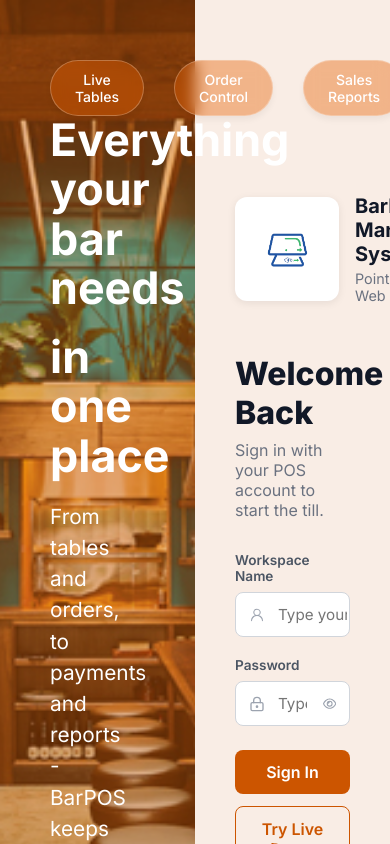
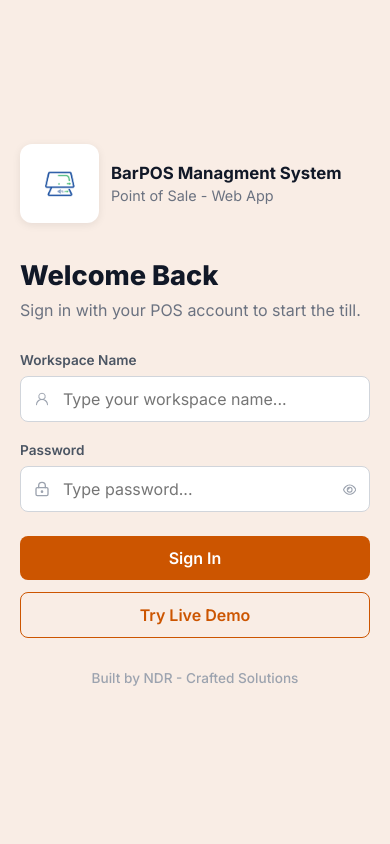
Before and after one commit to 1ndr-ITech5/BarPOS-management-system, a React app in the folder frontend/: page /workspace-signin-page in a window 390 px wide. Shown: the top 844 px of the page. Built offline with nearby package versions, Linux system fonts and the light colour scheme; no server answers; the HTML template or start-up script is replaced by a standard one.

Commit message:
feat: add responsive layout for workspace login page

```diff
--- a/frontend/src/pages-style/Login.css
+++ b/frontend/src/pages-style/Login.css
@@ -1,113 +1,111 @@
-@import url('https://fonts.googleapis.com/css2?family=Inter:wght@400;500;700;800&display=swap');
+@import url('https://fonts.googleapis.com/css2?family=Inter:wght@400;500;600;700;800&display=swap');
 
-/* Split layout */
 .login {
+    --accent: #cc5500;
+    --text-dark: #111827;
+    --text-muted: #6b7280;
+
     display: flex;
     width: 100%;
     min-height: 100vh;
+    font-family: 'Inter', sans-serif;
 }
 
-/* Left Side - Hero */
+.login button,
+.login input {
+    font-family: inherit;
+}
+
+/* ========== Hero Section ========== */
+
 .login-hero {
-  flex: 0 0 50%;
+    position: relative;
+    display: flex;
+    flex: 1 1 50%;
     max-width: 50%;
-  position: relative;
+    min-height: 100vh;
     background-size: cover;
     background-position: center;
     background-repeat: no-repeat;
-  display: flex;
-  flex-direction: column;
 }
 
-/* Overlay with burnt orange tone */
 .hero-overlay {
     position: absolute;
-  top: 0;
-  left: 0;
-  width: 100%;
-  height: 100%;
-  background-color: rgba(204, 85, 0, 0.45);
+    inset: 0;
+    background: rgba(204, 85, 0, 0.45);
     z-index: 1;
 }
 
-/* Content container */
 .hero-content {
     position: relative;
     z-index: 2;
     display: flex;
     flex-direction: column;
     justify-content: space-between;
-  height: 100%;
+    width: 100%;
     padding: 60px 50px;
 }
 
-/* Feature Buttons */
 .img-buttons {
     display: flex;
     gap: 30px;
 }
 
 .img-buttons button {
+    padding: 10px 24px;
+    border: 1px solid rgba(255, 255, 255, 0.25);
+    border-radius: 30px;
     background: rgba(230, 95, 0, 0.4);
     backdrop-filter: blur(8px);
-  -webkit-backdrop-filter: blur(8px);
-  border: 1px solid rgba(255, 255, 255, 0.25);
-  border-radius: 30px;
-  color: #ffffff;
-  font-family: 'Inter', sans-serif;
+    color: white;
+    font-size: 14px;
     font-weight: 500;
-  font-size: 14px;
-  padding: 10px 24px;
     cursor: default;
     box-shadow: 0 4px 6px rgba(0, 0, 0, 0.05);
 }
 
-/* Text Section */
 .description {
-  margin-top: auto; /* Pushes content to bottom */
-  margin-bottom: 10vh; /* Keeps it roughly in lower 20% */
+    margin-top: auto;
+    margin-bottom: 10vh;
 }
 
 .description h1 {
-  font-family: 'Inter', sans-serif;
+    margin: 0 0 20px;
+    color: white;
+    font-size: 2.8rem;
     font-weight: 700;
-  font-size: 2.8rem;
     line-height: 1.1;
-  color: #ffffff;
-  margin: 0 0 20px 0;
 }
 
 .description h3 {
-  font-family: 'Inter', sans-serif;
+    max-width: 85%;
+    margin: 0;
+    color: white;
+    font-size: 1.3rem;
     font-weight: 400;
-  font-size: 1.3rem;
     line-height: 1.5;
-  color: #ffffff;
-  margin: 0;
-  max-width: 85%;
 }
 
-/* Right Side - Form */
+/* ========== Login Form ========== */
+
 .login-form {
-  flex: 0 0 50%;
-  max-width: 50%;
     display: flex;
+    flex: 1 1 50%;
     flex-direction: column;
     justify-content: center;
     align-items: center;
+    max-width: 50%;
     padding: 40px;
+    box-sizing: border-box;
     overflow-y: auto;
     overflow-x: hidden;
-  box-sizing: border-box;
 }
 
-/* Inner constraints to match the image structure */
 .login-form > * {
     width: 100%;
     max-width: 400px;
 }
 
-/* Header (Logo + Text) */
 .log-page-header {
     display: flex;
     align-items: center;
@@ -118,10 +116,10 @@
 .log-page-header img {
     width: 100px;
     height: 100px;
+    padding: 2px;
+    border-radius: 12px;
+    background: white;
     object-fit: contain;
-  background-color: #ffffff;
-  border-radius: 12px;
-  padding: 2px;
     box-shadow: 0 2px 8px rgba(0, 0, 0, 0.08);
 }
 
@@ -131,39 +129,35 @@
 }
 
 .log-page-header h2 {
-  font-family: 'Inter', sans-serif;
+    margin: 0 0 4px;
+    color: var(--text-dark);
+    font-size: 1.25rem;
     font-weight: 700;
-  font-size: 1.25rem;
-  color: #111827;
-  margin: 0 0 4px 0;
 }
 
 .log-page-header h3 {
-  font-family: 'Inter', sans-serif;
+    margin: 0;
+    color: var(--text-muted);
+    font-size: 0.9rem;
     font-weight: 400;
-  font-size: 0.9rem;
-  color: #6b7280;
-  margin: 0;
 }
 
-/* Form Titles */
 .login-form > h1 {
-  font-family: 'Inter', sans-serif;
+    margin: 0 0 8px;
+    color: var(--text-dark);
+    font-size: 2rem;
     font-weight: 800;
-  font-size: 2rem;
-  color: #111827;
-  margin: 0 0 8px 0;
 }
 
 .login-form > h2 {
-  font-family: 'Inter', sans-serif;
+    margin: 0 0 32px;
+    color: var(--text-muted);
+    font-size: 1rem;
     font-weight: 400;
-  font-size: 1rem;
-  color: #6b7280;
-  margin: 0 0 32px 0;
 }
 
-/* Fields Container using Grid to place icons correctly without altering HTML */
+/* ========== Login Fields ========== */
+
 .log-fields {
     display: grid;
     grid-template-columns: auto 1fr auto;
@@ -171,102 +165,85 @@
     margin-bottom: 24px;
 }
 
-/* Username Label */
-.log-fields > label:nth-of-type(1) {
+.log-fields > label {
     grid-column: 1 / -1;
-  font-family: 'Inter', sans-serif;
+    margin-bottom: 8px;
+    color: #4b5563;
+    font-size: 0.85rem;
     font-weight: 600;
-  font-size: 0.85rem;
-  color: #4b5563;
-  margin-bottom: 8px;
 }
 
-/* Username Icon */
-.log-fields > svg:nth-of-type(1) {
+.log-fields > label:first-of-type {
+    grid-row: 1;
+}
+
+.log-fields > label:last-of-type {
+    grid-row: 3;
+    margin-top: 20px;
+}
+
+.log-fields > svg {
     grid-column: 1;
-  grid-row: 2;
     margin-left: 14px;
     color: #9ca3af;
     z-index: 2;
 }
 
-/* Username Input */
-.log-fields > input:nth-of-type(1) {
-  grid-column: 1 / -1;
+.log-fields > svg:first-of-type {
     grid-row: 2;
-  padding-left: 42px;
 }
 
-/* Password Label */
-.log-fields > label:nth-of-type(2) {
-  grid-column: 1 / -1;
-  font-family: 'Inter', sans-serif;
-  font-weight: 600;
-  font-size: 0.85rem;
-  color: #4b5563;
-  margin-top: 20px;
-  margin-bottom: 8px;
-  grid-row: 3;
+.log-fields > svg:last-of-type {
+    grid-row: 4;
 }
 
-/* Password Icon */
-.log-fields > svg:nth-of-type(2) {
-  grid-column: 1;
-  grid-row: 4;
-  margin-left: 14px;
-  color: #9ca3af;
-  z-index: 2;
+.log-fields > input {
+    grid-column: 1 / -1;
+    width: 100%;
+    padding: 12px 42px;
+    border: 1px solid #d1d5db;
+    border-radius: 8px;
+    background: white;
+    color: #1f2937;
+    font-size: 0.95rem;
+    transition: all 0.2s;
+    box-sizing: border-box;
 }
 
-/* Password Input */
-.log-fields > input:nth-of-type(2) {
-  grid-column: 1 / -1;
-  grid-row: 4;
-  padding-left: 42px;
-  padding-right: 42px;
+.log-fields > input:first-of-type {
+    grid-row: 2;
 }
 
-/* Password Toggle Button */
+.log-fields > input:last-of-type {
+    grid-row: 4;
+}
+
+.log-fields input:focus {
+    outline: none;
+    border-color: var(--accent);
+    box-shadow: 0 0 0 3px rgba(204, 85, 0, 0.1);
+}
+
 .log-fields > button {
     grid-column: 3;
     grid-row: 4;
     z-index: 2;
-  background: none;
-  border: none;
-  cursor: pointer;
-  color: #9ca3af;
-  padding: 0;
-  margin-right: 14px;
     display: flex;
     align-items: center;
+    margin-right: 14px;
+    padding: 0;
+    border: none;
+    background: none;
+    color: #9ca3af;
+    cursor: pointer;
 }
 
 .log-fields > button:hover {
     color: #4b5563;
 }
 
-/* General Input Styling */
-.log-fields input {
-  font-family: 'Inter', sans-serif;
-  width: 100%;
-  padding-top: 12px;
-  padding-bottom: 12px;
-  border: 1px solid #d1d5db;
-  border-radius: 8px;
-  font-size: 0.95rem;
-  color: #1f2937;
-  background-color: #ffffff;
-  transition: all 0.2s;
-  box-sizing: border-box;
-}
+/* ========== Login Actions ========== */
 
-.log-fields input:focus {
-  outline: none;
-  border-color: #cc5500;
-  box-shadow: 0 0 0 3px rgba(204, 85, 0, 0.1);
-}
-
-/* Actions Section */
 .log-actions {
     display: flex;
     flex-direction: column;
@@ -274,33 +251,32 @@
 }
 
 .log-actions button {
-  font-family: 'Inter', sans-serif;
+    padding: 12px;
+    border: none;
+    border-radius: 8px;
+    font-size: 1rem;
     font-weight: 600;
-  font-size: 1rem;
-  padding: 12px;
-  border-radius: 8px;
     cursor: pointer;
-  border: none;
     transition: all 0.2s;
 }
 
 .log-actions button:nth-child(1) {
-  background-color: #cc5500;
-  color: #ffffff;
+    background: var(--accent);
+    color: white;
 }
 
 .log-actions button:nth-child(1):hover:not(:disabled) {
-  background-color: #a84600;
+    background: #a84600;
 }
 
 .log-actions button:nth-child(2) {
-  background-color: transparent;
-  color: #cc5500;
-  border: 1px solid #cc5500;
+    border: 1px solid var(--accent);
+    background: transparent;
+    color: var(--accent);
 }
 
 .log-actions button:nth-child(2):hover:not(:disabled) {
-  background-color: rgba(204, 85, 0, 0.05);
+    background: rgba(204, 85, 0, 0.05);
 }
 
 .log-actions button:disabled {
@@ -308,12 +284,66 @@
     cursor: not-allowed;
 }
 
-/* Footer / Built By text */
+/* ========== Footer ========== */
+
 .login-form > h3:last-child {
-  font-family: 'Inter', sans-serif;
+    margin-top: 32px;
+    color: #9ca3af;
+    font-size: 0.85rem;
     font-weight: 500;
-  font-size: 0.85rem;
-  color: #9ca3af;
     text-align: center;
-  margin-top: 32px;
 }
+
+/* ========== Responsive Design ========== */
+
+@media (max-width: 768px) {
+    .login-hero {
+        display: none;
+    }
+
+    .login-form {
+        flex: 1 1 100%;
+        max-width: 100%;
+        min-height: 100vh;
+        padding: 32px 24px;
+    }
+
+    .login-form > * {
+        max-width: 420px;
+    }
+
+    .log-page-header {
+        margin-bottom: 36px;
+    }
+}
+
+@media (max-width: 480px) {
+    .login-form {
+        padding: 28px 20px;
+    }
+
+    .log-page-header {
+        gap: 12px;
+    }
+
+    .log-page-header img {
+        width: 75px;
+        height: 75px;
+    }
+
+    .log-page-header h2 {
+        font-size: 1.05rem;
+    }
+
+    .login-form > h1 {
+        font-size: 1.7rem;
+    }
+
+    .description h1 {
+        font-size: 2rem;
+    }
+
+    .log-fields input {
+        font-size: 16px;
+    }
+}
```
Lines whose indentation alone changed are shown as unchanged.
